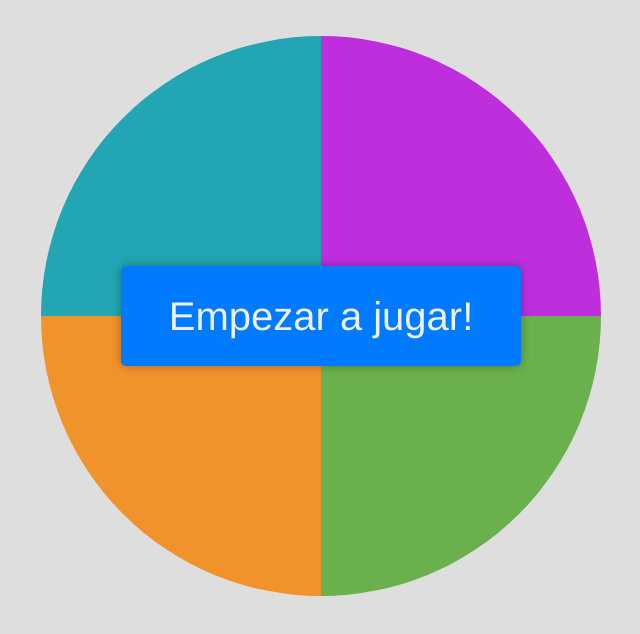
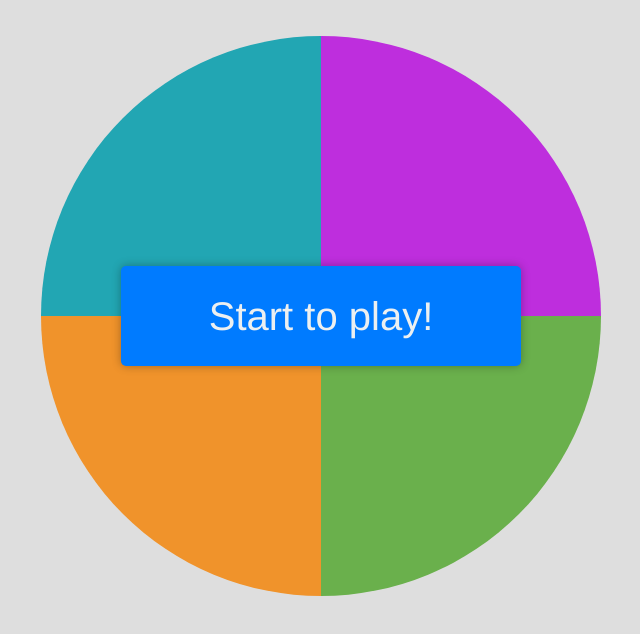
Before and after one commit to D4v1d98Ru1z/Simon-Says, a plain HTML site: page index.html in a window 1280 px wide. Shown: the part 136-770 px from the top of the page, without its empty margins (319-959 px from the left). Drawn offline with nearby package versions, Linux system fonts and the light colour scheme.

Commit message:
UPDATE: changing the language

```diff
--- a/index.html
+++ b/index.html
@@ -28,7 +28,7 @@
                     <div id="violet" class="color violeta right" data-color="violet"></div>
                     <div id="orange" class="color naranja left" data-color="orange"></div>
                     <div id="green" class="color verde right" data-color="green"></div>
-                    <button id="btnStart" class="btn-start bg-primary" onclick="startGame()">Empezar a jugar!</button>
+                    <button id="btnStart" class="btn-start bg-primary" onclick="startGame()">Start to play!</button>
                 </div>
             </div>
         </div>
```
